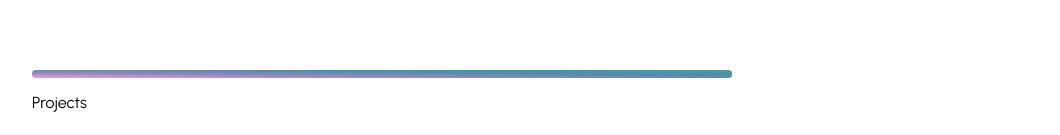
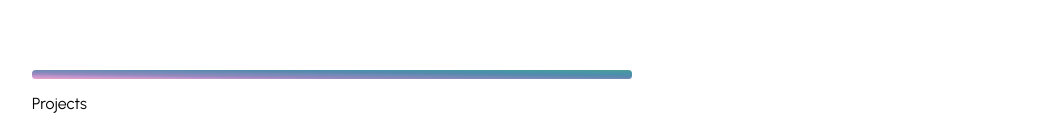
Before and after one commit to Kevin805/FolioPage, a React (Create React App) app: page / in a window 1280 px wide. Shown: the part 644-779 px from the top of the page, without its empty margins (108-1168 px from the left). Built offline with nearby package versions, Linux system fonts and the light colour scheme.

Commit message:
CSS updates.

```diff
--- a/src/components/common/seperator/seperator.css
+++ b/src/components/common/seperator/seperator.css
@@ -1,7 +1,7 @@
 .seperator {
-    background-image: linear-gradient(to right top, #e6a3c9, #d499cc, #bb94c9, #9f8cc2, #8889ba, #778ab8, #678ab3, #5889ad, #4d8fab, #4895a7, #4a99a0, #539d98);
-    height: 8px;
-    width: 70%;
+    background-image: linear-gradient(to right top, #e6a3c9, #d499cc, #bb94c9, #9c89c1, #8889ba, #778ab8, #678ab3, #5889ad, #4d8fab, #4895a7, #4a99a0, #539d98);
+    height: 8.5px;
+    width: 60%;
     border-radius: 3.5px;
     margin: 15px 0px;
 }
```
